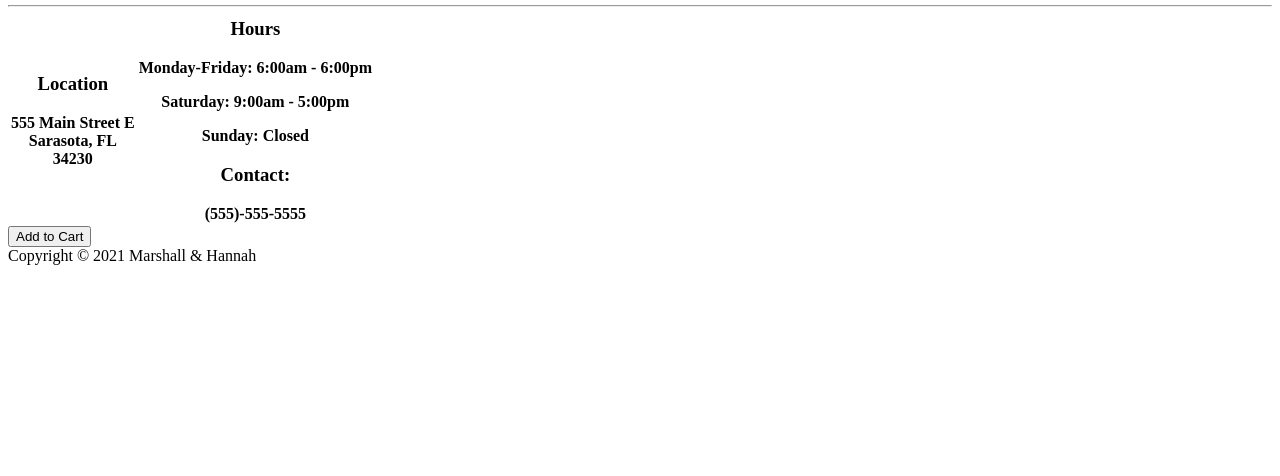
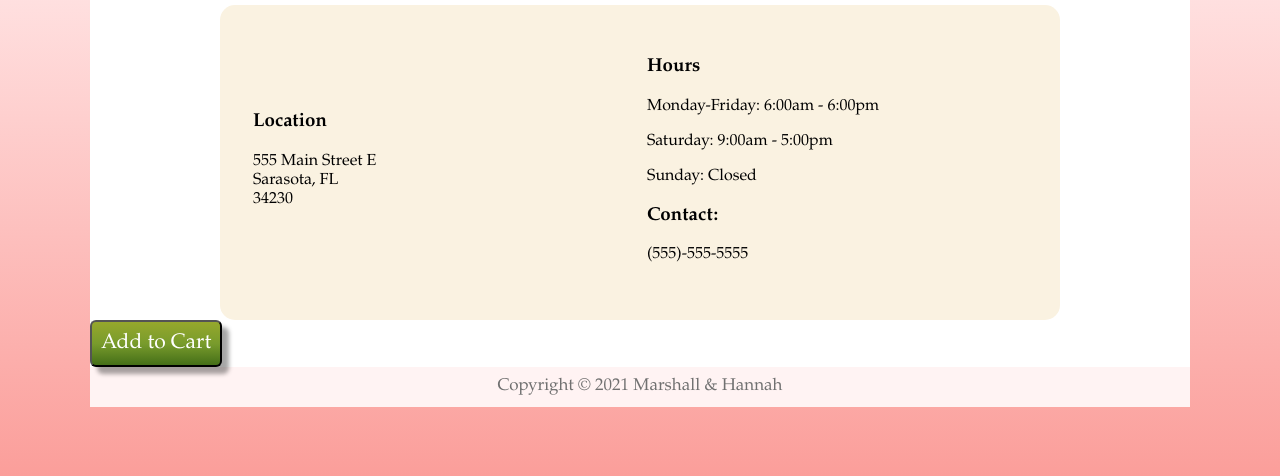
Before and after one commit to marshyn/nc-2021fall-webdes-collab, a plain HTML site: page cookiecollab.html in a window 1280 px wide. Shown: the part 324-800 px from the top of the page. Drawn offline with Linux system fonts and the light colour scheme.

Commit message:
Update cookiecollab.css

```diff
--- a/cookiecollab.css
+++ b/cookiecollab.css
@@ -1,4 +1,109 @@
+body{
+	background-image: linear-gradient(#fff3f3, #ffe0e0 40%, #fb9e9a);
+	font-size: 17px;
+	font-family: garamond;
+	height: auto;
+}
 
-#left {
-	background-color: red;
+/*
+h3.info {
+	font-weight: 250;
 }
+*/
+
+p {
+	font-weight: 100;
+}
+
+#container{
+	width: 1100px;
+	margin-left: auto;
+	margin-right: auto;
+	background-color: #ffffff;
+	height: auto;
+}
+
+/*
+table{
+	margin: 20px;
+}
+*/
+
+table th{
+	text-align: center;
+}
+table td{
+	text-align: justify;
+}
+h1{
+	text-align: center;
+	margin-bottom: 10px;
+}
+footer{
+	text-align: center;
+	background-color: #fff3f3;
+	padding: 10px;
+	color: #707070;
+}
+#location-box {
+	background-color: #faf2e1;
+	width: 800px;
+	height: 275px;
+	border-radius: 15px;
+	margin-left: auto;
+	margin-right: auto;
+	padding: 20px;
+	overflow: auto;
+}
+
+
+#left-side {
+	float: left;
+	width:  370;
+	margin:  10px;
+	text-align: left;
+}
+
+#right-side {
+	float: left;
+	width:  370;
+	margin:  10px;
+	text-align: left;
+}
+
+/*
+-- previous attempt at text alignment stuff; for my own reference
+#left-text{
+	text-align: left;
+	width: 350px;
+}
+
+#right-text{
+	top: 0px;
+	left: 200px;
+	width: 350px;
+}
+
+*/
+
+
+
+button.addcart {
+	color: white;
+	padding: 9px;
+	border-radius: 6px;
+	font-size: 21px;
+	font-family: garamond; /* should the font be arial or some kind of sans-serif to differentiate? */
+	background-image: linear-gradient(#96A82C 0%, #789B2C 51%, #456F18 100%);
+	box-shadow: rgba(0, 0, 0, 0.35) 7px 7px 4px 0px;
+	display: inline-block;
+	cursor: pointer;
+}
+
+button.addcart:hover {
+background: #96A82C;
+}
+
+button.addcart:active {
+background: #456F18;
+}
```
